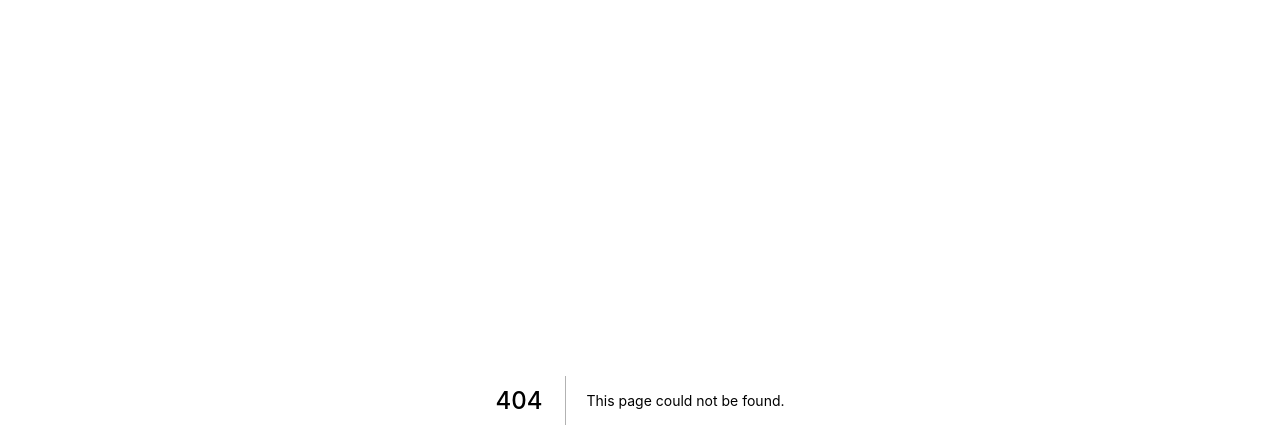
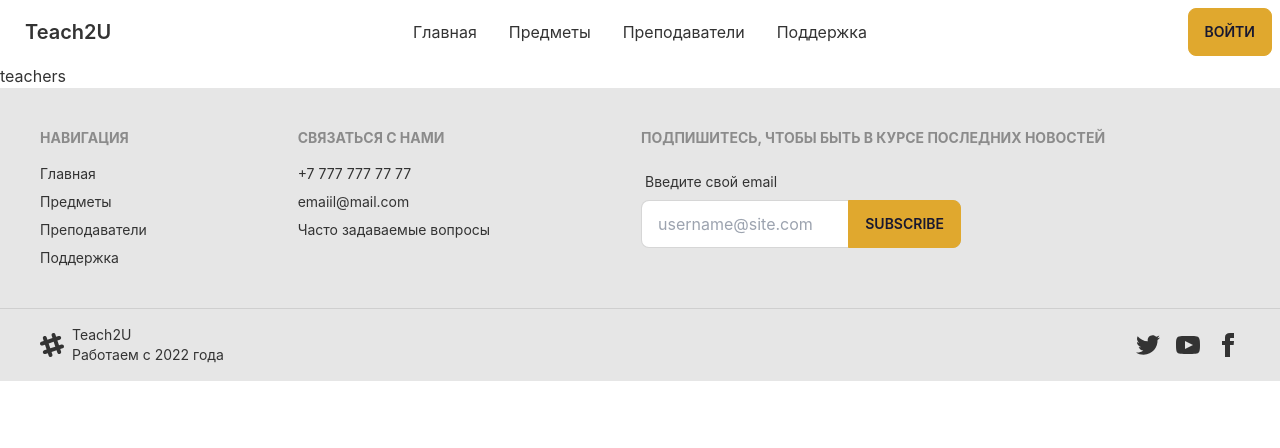
Before and after one commit to drakeaifoce/teach2u, a Next.js app: page /teachers in a window 1280 px wide. Before the commit this address had no page. Shown: the top 448 px of the page. Built offline with nearby package versions, Linux system fonts and the light colour scheme.

Commit message:
feat: add routing, add layout for nav and foot, add subject components, init subject and teacher pages

```diff
--- /dev/null
+++ b/components/Layout.jsx
@@ -0,0 +1,12 @@
+import { Footer } from "./footer/Footer";
+import { Navbar } from "./navbar/Navbar";
+
+export default function Layout ({children} ) {
+  return (
+    <>
+    <Navbar />
+        <main>{ children }</main>
+    <Footer />
+    </>
+  )
+}
--- a/components/footer/Footer.jsx
+++ b/components/footer/Footer.jsx
@@ -1,11 +1,17 @@
-export default function Footer() {
+import Link from "next/link";
+
+export function Footer() {
   return (
     <>
         <footer className="footer p-10 bg-base-200 text-base-content">
             <div>
                 <span className="footer-title">Навигация</span>
-                <a className="link link-hover">Главная</a>
-                <a className="link link-hover">Предметы</a>
+                <Link href="/">
+                    <a className="link link-hover">Главная</a>
+                </Link>
+                <Link href="/subjects">
+                    <a className="link link-hover">Предметы</a>
+                </Link>
                 <a className="link link-hover">Преподаватели</a>
                 <a className="link link-hover">Поддержка</a>
             </div>
@@ -30,7 +36,7 @@
         </footer>
         <footer className="footer px-10 py-4 border-t bg-base-200 text-base-content border-base-300">
             <div className="items-center grid-flow-col">
-                <svg width="24" height="24" viewBox="0 0 24 24" xmlns="http://www.w3.org/2000/svg" fill-rule="evenodd" clip-rule="evenodd" className="fill-current"><path d="M22.672 15.226l-2.432.811.841 2.515c.33 1.019-.209 2.127-1.23 2.456-1.15.325-2.148-.321-2.463-1.226l-.84-2.518-5.013 1.677.84 2.517c.391 1.203-.434 2.542-1.831 2.542-.88 0-1.601-.564-1.86-1.314l-.842-2.516-2.431.809c-1.135.328-2.145-.317-2.463-1.229-.329-1.018.211-2.127 1.231-2.456l2.432-.809-1.621-4.823-2.432.808c-1.355.384-2.558-.59-2.558-1.839 0-.817.509-1.582 1.327-1.846l2.433-.809-.842-2.515c-.33-1.02.211-2.129 1.232-2.458 1.02-.329 2.13.209 2.461 1.229l.842 2.515 5.011-1.677-.839-2.517c-.403-1.238.484-2.553 1.843-2.553.819 0 1.585.509 1.85 1.326l.841 2.517 2.431-.81c1.02-.33 2.131.211 2.461 1.229.332 1.018-.21 2.126-1.23 2.456l-2.433.809 1.622 4.823 2.433-.809c1.242-.401 2.557.484 2.557 1.838 0 .819-.51 1.583-1.328 1.847m-8.992-6.428l-5.01 1.675 1.619 4.828 5.011-1.674-1.62-4.829z"></path></svg>
+                <svg width="24" height="24" viewBox="0 0 24 24" xmlns="http://www.w3.org/2000/svg" fillRule="evenodd" clipRule="evenodd" className="fill-current"><path d="M22.672 15.226l-2.432.811.841 2.515c.33 1.019-.209 2.127-1.23 2.456-1.15.325-2.148-.321-2.463-1.226l-.84-2.518-5.013 1.677.84 2.517c.391 1.203-.434 2.542-1.831 2.542-.88 0-1.601-.564-1.86-1.314l-.842-2.516-2.431.809c-1.135.328-2.145-.317-2.463-1.229-.329-1.018.211-2.127 1.231-2.456l2.432-.809-1.621-4.823-2.432.808c-1.355.384-2.558-.59-2.558-1.839 0-.817.509-1.582 1.327-1.846l2.433-.809-.842-2.515c-.33-1.02.211-2.129 1.232-2.458 1.02-.329 2.13.209 2.461 1.229l.842 2.515 5.011-1.677-.839-2.517c-.403-1.238.484-2.553 1.843-2.553.819 0 1.585.509 1.85 1.326l.841 2.517 2.431-.81c1.02-.33 2.131.211 2.461 1.229.332 1.018-.21 2.126-1.23 2.456l-2.433.809 1.622 4.823 2.433-.809c1.242-.401 2.557.484 2.557 1.838 0 .819-.51 1.583-1.328 1.847m-8.992-6.428l-5.01 1.675 1.619 4.828 5.011-1.674-1.62-4.829z"></path></svg>
                 <p>Teach2U<br />Работаем с 2022 года</p>
             </div>
             <div className="md:place-self-center md:justify-self-end">
--- a/components/navbar/Navbar.jsx
+++ b/components/navbar/Navbar.jsx
@@ -1,27 +1,34 @@
+import Link from "next/link";
 
 export function Navbar() {
   return (
-    <div className="navbar bg-base-100">
+    <nav className="navbar bg-base-100">
         <div className="navbar-start">
             <div className="dropdown">
-                <label tabindex="0" className="btn btn-ghost lg:hidden">
-                    <svg xmlns="http://www.w3.org/2000/svg" className="h-5 w-5" fill="none" viewBox="0 0 24 24" stroke="currentColor"><path stroke-linecap="round" stroke-linejoin="round" stroke-width="2" d="M4 6h16M4 12h8m-8 6h16" /></svg>
+                <label tabIndex="0" className="btn btn-ghost lg:hidden">
+                    <svg xmlns="http://www.w3.org/2000/svg" className="h-5 w-5" fill="none" viewBox="0 0 24 24" stroke="currentColor"><path strokeLinecap="round" strokeLinejoin="round" strokeWidth="2" d="M4 6h16M4 12h8m-8 6h16" /></svg>
                 </label>
-                <ul tabindex="0" className="menu menu-compact dropdown-content mt-3 p-2 shadow bg-base-100 rounded-box w-52">
+                <ul tabIndex="0" className="menu menu-compact dropdown-content mt-3 p-2 shadow bg-base-100 rounded-box w-52">
                 <li>
+                    <Link href="/">
                         <a>
                             Главная
                         </a>
+                    </Link>
                 </li>
                 <li>
+                    <Link href="/subjects">
                         <a>
                             Предметы
                         </a>
+                    </Link>
                 </li>
                 <li>
+                    <Link href="/teachers">
                         <a>
                             Преподаватели
                         </a>
+                    </Link>
                 </li>
                 <li>
                     <a>
@@ -35,19 +42,25 @@
         <div className="navbar-center hidden lg:flex">
             <ul className="menu menu-horizontal p-0">
                 <li>
+                    <Link href="/">
                         <a>
                             Главная
                         </a>
+                    </Link>
                 </li>
                 <li>
+                    <Link href="/subjects">
                         <a>
                             Предметы
                         </a>
+                    </Link>
                 </li>
                 <li>
+                    <Link href="/teachers">
                         <a>
                             Преподаватели
                         </a>
+                    </Link>
                 </li>
                 <li>
                     <a>
@@ -58,8 +71,7 @@
         </div>
         <div className="navbar-end">
             <a className="btn btn-primary">Войти</a>
-            <a className="btn btn-primary">Регистрация</a>
         </div>
-    </div>
+    </nav>
   )
 }
--- /dev/null
+++ b/components/subjects/SubjectCard.jsx
@@ -0,0 +1,17 @@
+
+
+export function SubjectCard( {subject} ) {
+  return (
+    <div className="card w-4/5 bg-base-100 border mx-auto">
+        <figure>
+            <img src='https://images.unsplash.com/photo-1613905780946-26b73b6f6e11?ixlib=rb-1.2.1&ixid=MnwxMjA3fDB8MHxwaG90by1wYWdlfHx8fGVufDB8fHx8&auto=format&fit=crop&w=1472&q=80' alt="Math" class="rounded-xl" />
+        </figure>
+        <div className="card-body items-center text-center">
+            <h2 className="card-title">Математика</h2>
+            <div className="card-actions">
+                <button className="btn btn-primary">Выбрать</button>
+            </div>
+        </div>
+    </div>
+  )
+}
--- /dev/null
+++ b/components/subjects/SubjectList.jsx
@@ -0,0 +1,25 @@
+import { SubjectCard } from "./"
+
+export function SubjectList() {
+    const data = [{
+        id: 1
+    },
+    {
+        id: 2
+    },
+    {
+        id: 3
+    },
+    {
+        id: 4
+    },
+
+    ]
+  return (
+    <div className="grid grid-cols-3 gap-12 my-12">
+        {data?.map((subject) => (
+            <SubjectCard key={subject.id} subject={subject}/>
+        ))}
+    </div>
+  )
+}
--- /dev/null
+++ b/components/subjects/SubjectSearch.jsx
@@ -0,0 +1,11 @@
+
+export function SubjectSearch() {
+  return (
+    <div className="flex justify-center max-w-xl mx-auto px-4 pt-6">
+        <input type="search" placeholder="Search" className="input input-bordered flex-1 focus:outline-none"/>
+        <button className="btn btn-primary">
+            <svg xmlns="http://www.w3.org/2000/svg" class="h-6 w-6" fill="none" viewBox="0 0 24 24" stroke="currentColor"><path stroke-linecap="round" stroke-linejoin="round" stroke-width="2" d="M21 21l-6-6m2-5a7 7 0 11-14 0 7 7 0 0114 0z" /></svg>
+        </button>
+    </div>
+    )
+}
--- /dev/null
+++ b/components/subjects/index.js
@@ -0,0 +1,3 @@
+export * from "./SubjectSearch"
+export * from "./SubjectList"
+export * from "./SubjectCard"
--- a/pages/_app.js
+++ b/pages/_app.js
@@ -1,7 +1,9 @@
 import '../styles/globals.css'
 
 function MyApp({ Component, pageProps }) {
-  return <Component {...pageProps} />
+  const getLayout = Component.getLayout || ((page) => page)
+
+  return getLayout(<Component {...pageProps} />)
 }
 
 export default MyApp
--- a/pages/index.js
+++ b/pages/index.js
@@ -1,11 +1,16 @@
-import Footer from '../components/footer/Footer'
-import { Navbar } from '../components/navbar/Navbar'
-import styles from '../styles/Home.module.css'
+import Layout  from "../components/Layout"
 
 export default function Home() {
   return (
     <div>
-      <Navbar/>
     </div>
   )
 }
+
+Home.getLayout = function getLayout(page) {
+  return (
+    <Layout>
+        <>{page}</>
+    </Layout>
+  )
+}
--- /dev/null
+++ b/pages/subjects.jsx
@@ -0,0 +1,19 @@
+import Layout from "../components/Layout";
+import { SubjectList, SubjectSearch } from "../components/subjects";
+
+export default function Subjects() {
+  return (
+    <>
+      <SubjectSearch />
+      <SubjectList />
+    </>
+  )
+}
+
+Subjects.getLayout = function getLayout(page) {
+    return (
+        <Layout>
+            <>{page}</>
+        </Layout>
+    )
+}
--- /dev/null
+++ b/pages/teachers.jsx
@@ -0,0 +1,15 @@
+import Layout from "../components/Layout";
+
+export default function Teachers() {
+  return (
+    <div>teachers</div>
+  )
+}
+
+Teachers.getLayout = function getLayout(page) {
+    return (
+        <Layout>
+            <>{page}</>
+        </Layout>
+    )
+}
```
Also changed, not shown: .eslintrc.json. Lines whose indentation alone changed are shown as unchanged.
